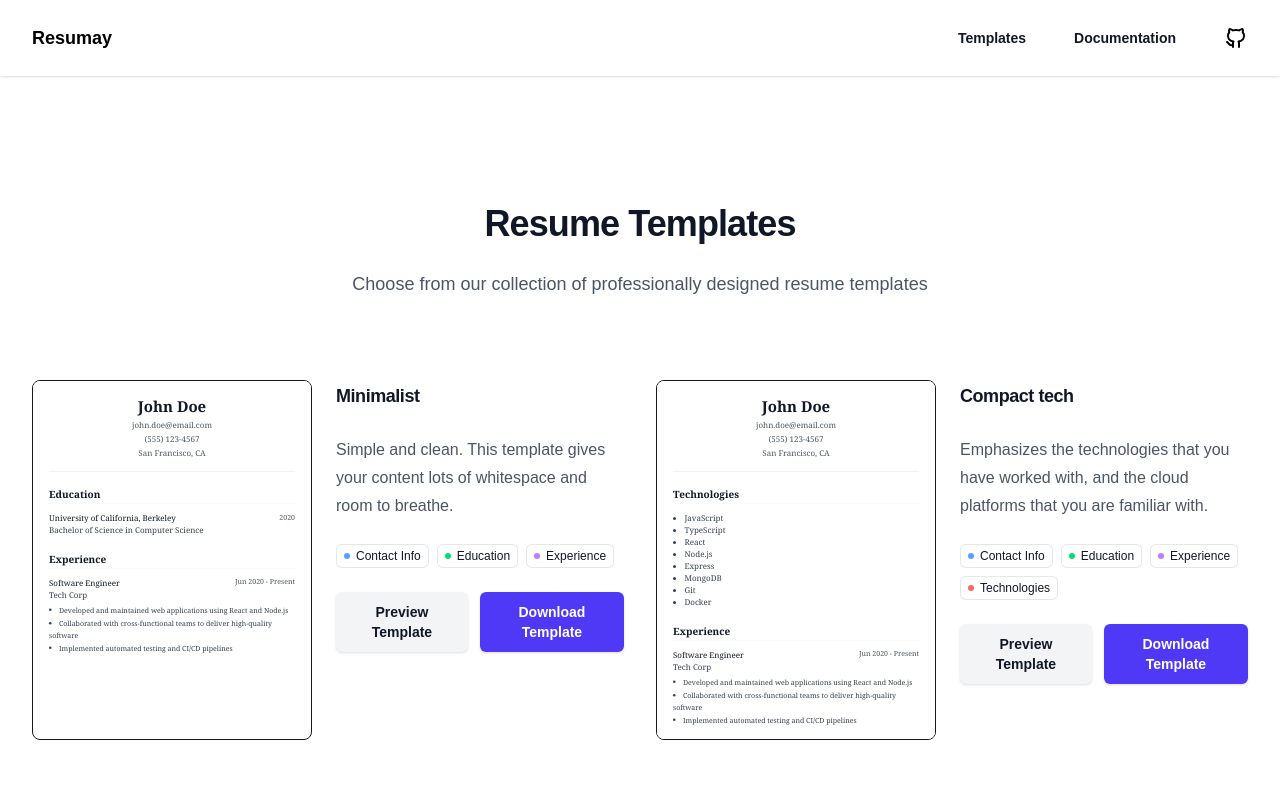
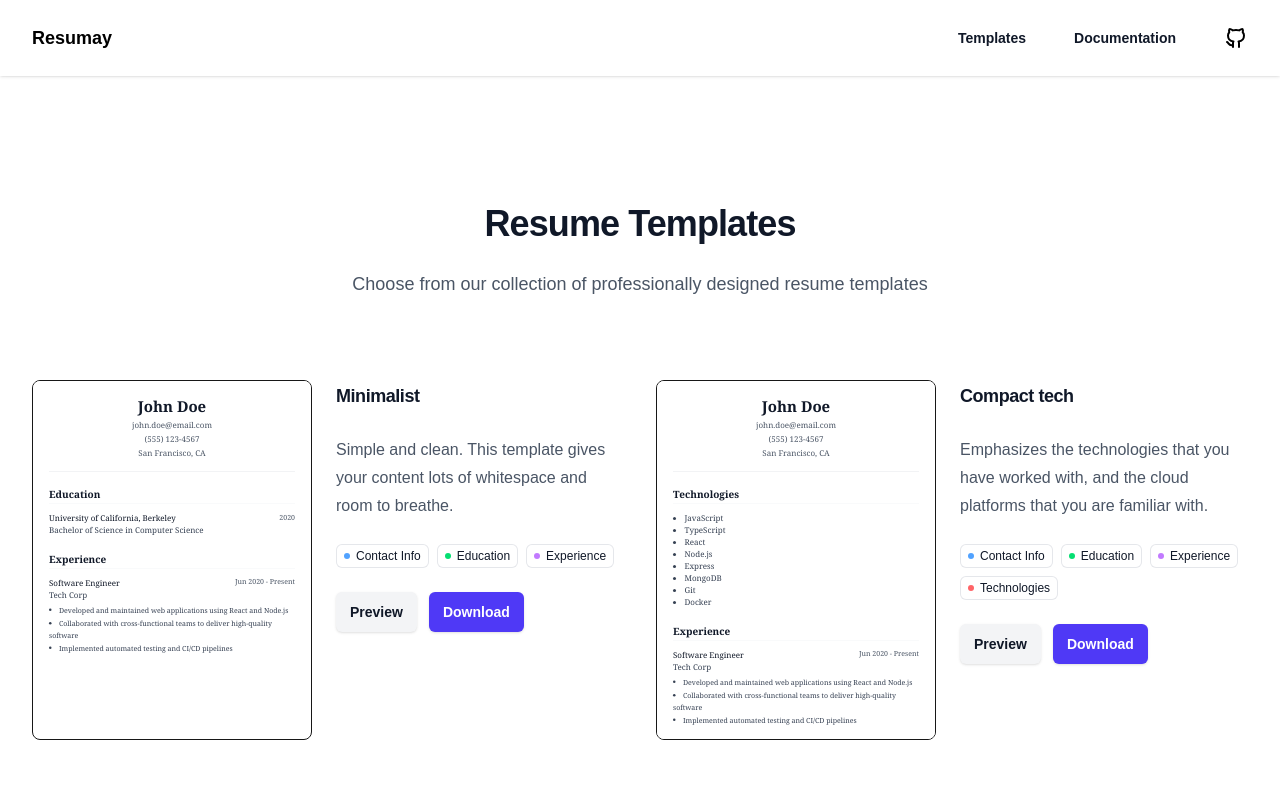
Before and after one commit to mark-pitblado/resumay, a Next.js app in the folder web/: page /templates in a window 1280 px wide. Shown: the top 800 px of the page. Built offline with nearby package versions, Linux system fonts and the light colour scheme.

Commit message:
refactor(templates): switch cusor to pointer

```diff
--- a/web/components/template-grid.tsx
+++ b/web/components/template-grid.tsx
@@ -74,22 +74,20 @@
 
   const handleDownload = (template: Template) => {
     if (template.component) {
-        try{
-
+      try {
         // Generate HTML content using the template component
         const htmlContent = generateHTMLFile(template.component, template.name);
 
         // Create a file name based on the template name and download it
-            const fileName = template.name.toLowerCase().replace(/\s+/g, '-');
+        const fileName = template.name.toLowerCase().replace(/\s+/g, "-");
         downloadHTMLFile(htmlContent, `${fileName}-resume`);
 
         console.log("Downloaded template: ", template.name);
       } catch (error) {
         console.error("Error generating HTML file: ", error);
         alert("Failed to generate HTML file. Please try again.");
-
       }
-    } else{
+    } else {
       console.warn("No component found for template: ", template.name);
       alert("This template does not have a preview component available.");
     }
@@ -110,10 +108,7 @@
       >
         {templates.map((template) => (
           <li key={template.name} className="flex flex-col gap-6 xl:flex-row">
-            <div
-              className="relative"
-
-            >
+            <div className="relative">
               {/* Template thumbnail */}
               {template.component ? (
                 <div className="w-70 h-90 overflow-hidden rounded-lg border bg-white">
@@ -128,7 +123,6 @@
                   className="aspect-4/5 w-90 object-cover rounded-lg border"
                 />
               )}
-
             </div>
 
             <div className="max-w-xl flex-auto">
@@ -146,15 +140,15 @@
               <div className="mt-6 flex gap-3">
                 <button
                   onClick={() => openPreview(template)}
-                    className="rounded-md bg-gray-100 px-3.5 py-2.5 text-sm font-semibold text-gray-900 shadow-sm hover:bg-gray-200 focus-visible:outline focus-visible:outline-2 focus-visible:outline-offset-2 focus-visible:outline-gray-900"
+                  className="rounded-md cursor-pointer bg-gray-100 px-3.5 py-2.5 text-sm font-semibold text-gray-900 shadow-sm hover:bg-gray-200 focus-visible:outline focus-visible:outline-2 focus-visible:outline-offset-2 focus-visible:outline-gray-900"
                 >
-                    Preview Template
+                  Preview
                 </button>
                 <button
                   onClick={() => handleDownload(template)}
-                  className="rounded-md bg-indigo-600 px-3.5 py-2.5 text-sm font-semibold text-white shadow-sm hover:bg-indigo-500 focus-visible:outline focus-visible:outline-2 focus-visible:outline-offset-2 focus-visible:outline-indigo-600"
+                  className="rounded-md cursor-pointer bg-indigo-600 px-3.5 py-2.5 text-sm font-semibold text-white shadow-sm hover:bg-indigo-500 focus-visible:outline focus-visible:outline-2 focus-visible:outline-offset-2 focus-visible:outline-indigo-600"
                 >
-                  Download Template
+                  Download
                 </button>
               </div>
             </div>
```
Lines whose indentation alone changed are shown as unchanged.
